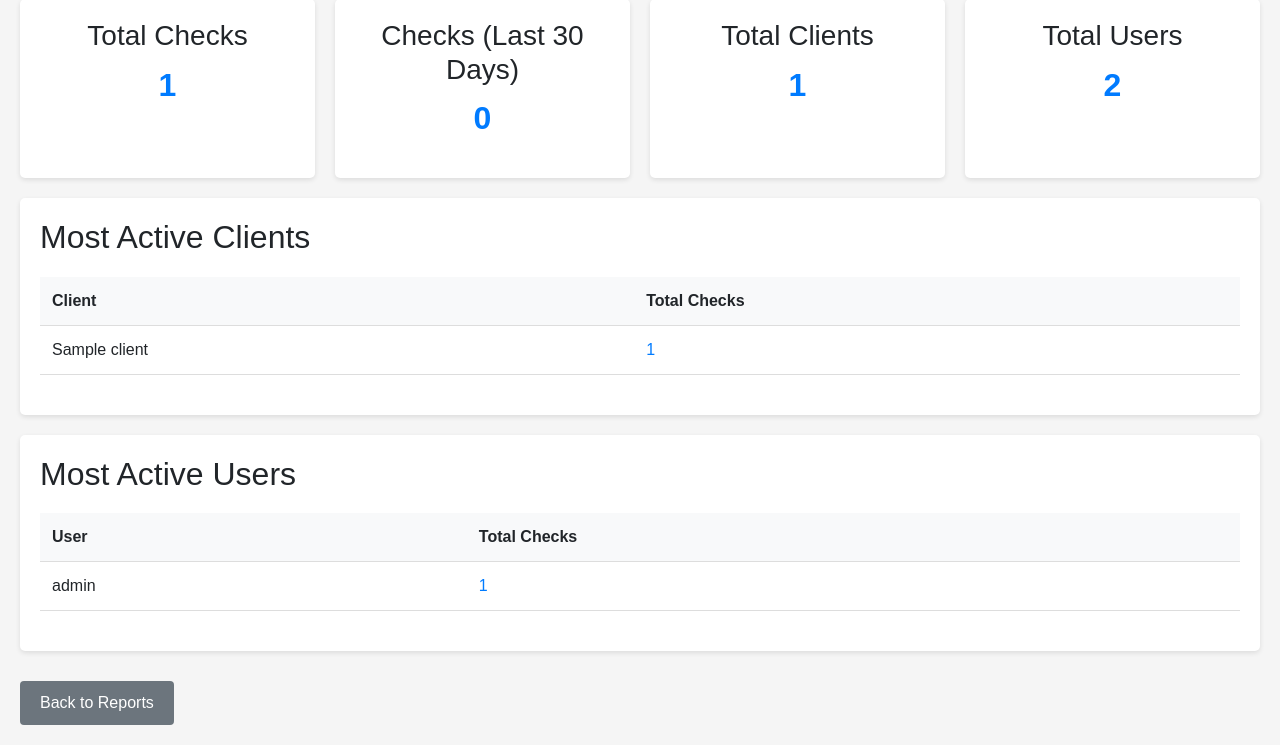
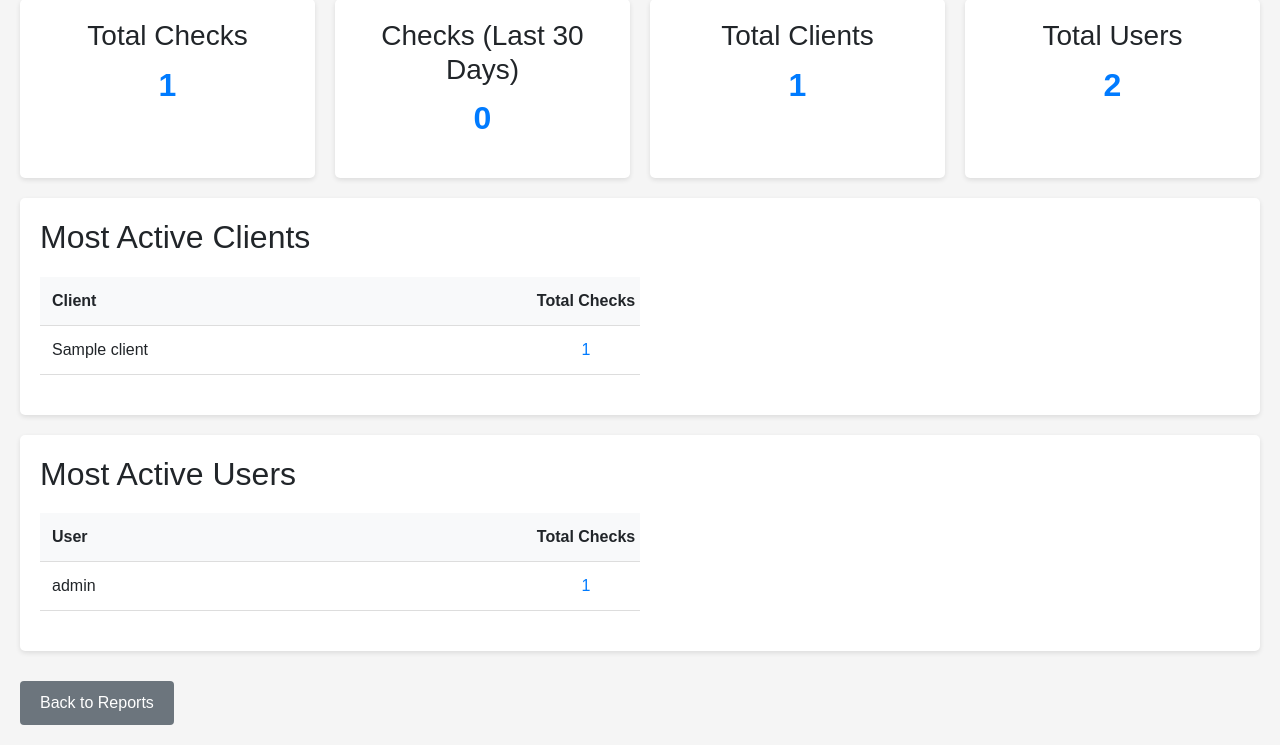
Before and after one commit to Jurgens92/ITChecklistSystem, a Flask app: page /reports/summary in a window 1280 px wide. Shown: the part 189-934 px from the top of the page. Run offline with Flask 3, Linux system fonts and the light colour scheme; a user stored in the database is signed in; tables that the repository leaves empty hold one stand-in row (values such as "Sample post").

Commit message:
#Update CSS

```diff
--- a/app/static/css/style.css
+++ b/app/static/css/style.css
@@ -177,6 +177,24 @@ nav a:hover {
     border-bottom: 1px solid #ddd;
 }
 
+.report-table th.total-checks,
+.report-table td:last-child {
+    text-align: center;
+    width: 120px;  /* Reduced width */
+    padding-right: 0;  /* Remove right padding */
+}
+
+.check-count-link {
+    text-decoration: none;
+    color: #007bff;
+}
+
+/* Remove any margin or extra spacing */
+.report-table {
+    width: auto;  /* Let the table take natural width */
+    min-width: 50%;  /* Ensure minimum width */
+}
+
 .report-table th {
     background-color: #f8f9fa;
     font-weight: bold;
--- a/app/templates/summary_report.html
+++ b/app/templates/summary_report.html
@@ -31,7 +31,7 @@
             <thead>
                 <tr>
                     <th>Client</th>
-                    <th>Total Checks</th>
+                    <th class="total-checks">Total Checks</th>
                 </tr>
             </thead>
             <tbody>
@@ -56,7 +56,7 @@
             <thead>
                 <tr>
                     <th>User</th>
-                    <th>Total Checks</th>
+                    <th class="total-checks">Total Checks</th>
                 </tr>
             </thead>
             <tbody>
@@ -90,6 +90,12 @@
     .check-count-link:hover {
         text-decoration: underline;
     }
+
+    .total-checks,
+    td:last-child {
+    text-align: center;
+    min-width: 120px;
+}
 </style>
 
 {% endblock %}
```
